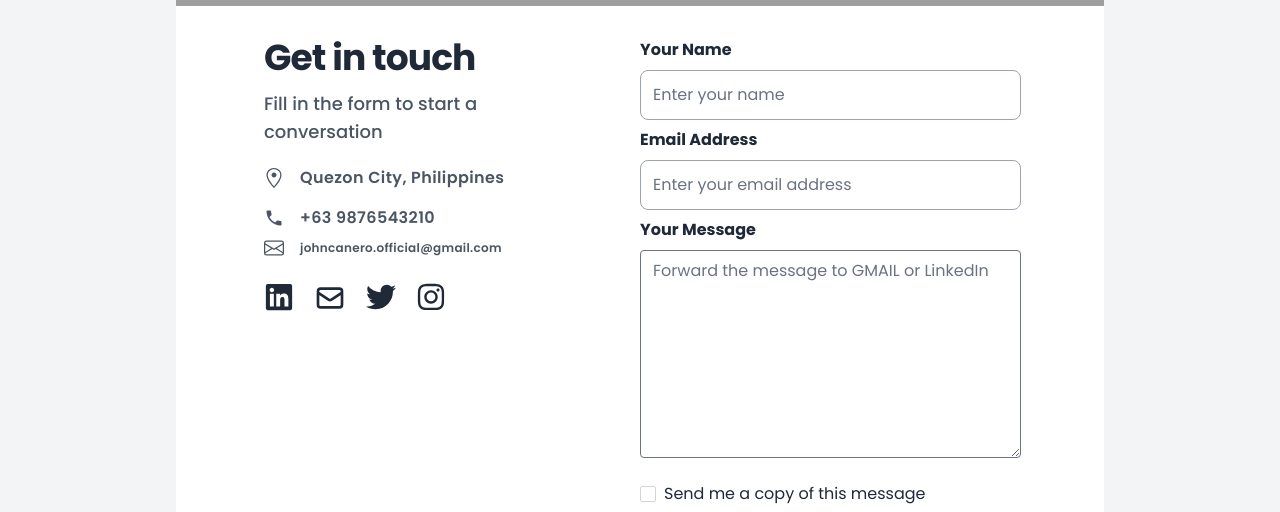
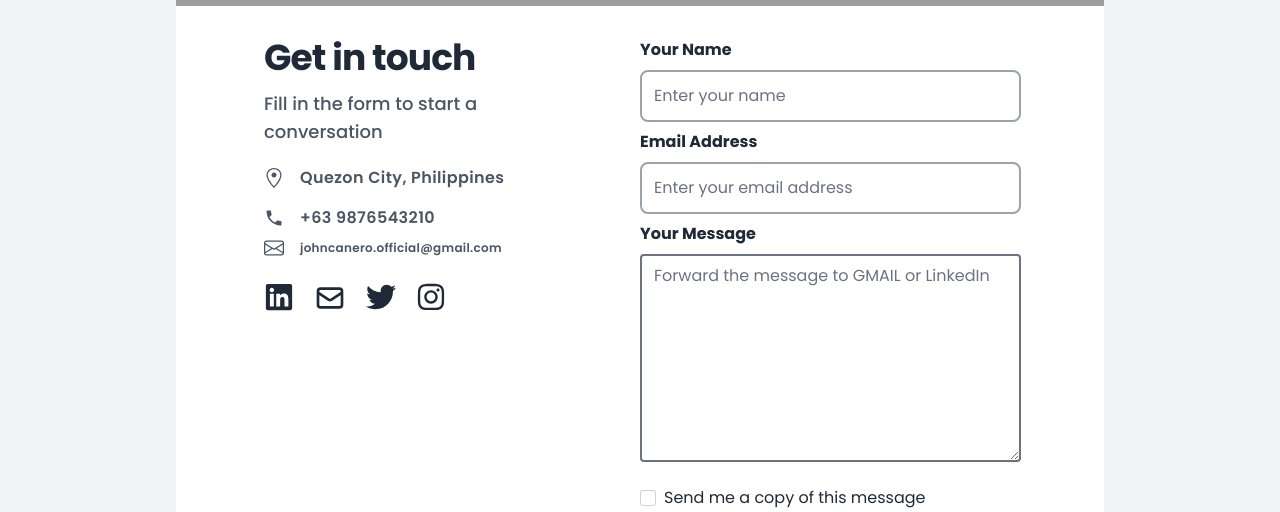
Before and after one commit to johncanero/johncanero-website, a Next.js app: page /contact in a window 1280 px wide. Shown: the part 426-938 px from the top of the page. Built offline with nearby package versions, Linux system fonts and the light colour scheme; grey boxes are pictures that could not be loaded.

Commit message:
Border Thickness and Loading Image Update

```diff
--- a/pages/contact/index.tsx
+++ b/pages/contact/index.tsx
@@ -27,6 +27,8 @@ const contact = () => {
               height={800}
               alt="contactBackground"
               className="md:h-80"
+              loading="eager"
+              priority={true}
             />
           </div>
 
@@ -134,7 +136,7 @@ const contact = () => {
                         name="name"
                         id="name"
                         placeholder="Enter your name"
-                        className="px-3 py-3 mx-auto mt-2 text-gray-800 bg-white border border-gray-400 rounded-lg dark:text-white md:mx-0 lg:w-11/12 md:w-56 w-72 dark:bg-black60 dark:border-neutral-700 focus:border-gray-800 focus:outline-none"
+                        className="px-3 py-3 mx-auto mt-2 text-gray-800 bg-white border-2 border-gray-400 rounded-lg dark:text-white md:mx-0 lg:w-11/12 md:w-56 w-72 dark:bg-black60 dark:border-neutral-400 focus:border-gray-800 focus:outline-none"
                       />
                     </div>
 
@@ -151,7 +153,7 @@ const contact = () => {
                         name="email"
                         id="email"
                         placeholder="Enter your email address"
-                        className="px-3 py-3 mx-auto mt-2 text-gray-800 bg-white border border-gray-400 rounded-lg dark:text-white md:mx-0 lg:w-11/12 md:w-56 w-72 dark:bg-black60 dark:border-neutral-700 focus:border-gray-800 focus:outline-none"
+                        className="px-3 py-3 mx-auto mt-2 text-gray-800 bg-white border-2 border-gray-400 rounded-lg dark:text-white md:mx-0 lg:w-11/12 md:w-56 w-72 dark:bg-black60 dark:border-neutral-400 focus:border-gray-800 focus:outline-none"
                       />
                     </div>
 
@@ -177,7 +179,7 @@ const contact = () => {
                         Your Message
                       </h1>
                       <textarea
-                        className="block mt-2 text-gray-700 transition ease-in-out bg-white rounded form-control lg:w-11/12 md:w-56 w-72 h-52 dark:text-white bg-clip-padding font-Poppins dark:bg-black60 dark:border-neutral-700 focus:outline-none"
+                        className="block mt-2 text-gray-700 transition ease-in-out bg-white border-2 rounded form-control lg:w-11/12 md:w-56 w-72 h-52 dark:text-white bg-clip-padding font-Poppins dark:bg-black60 dark:border-neutral-400 focus:outline-none"
                         id="exampleFormControlTextarea13"
                         placeholder="Forward the message to GMAIL or LinkedIn"
                       ></textarea>
```
